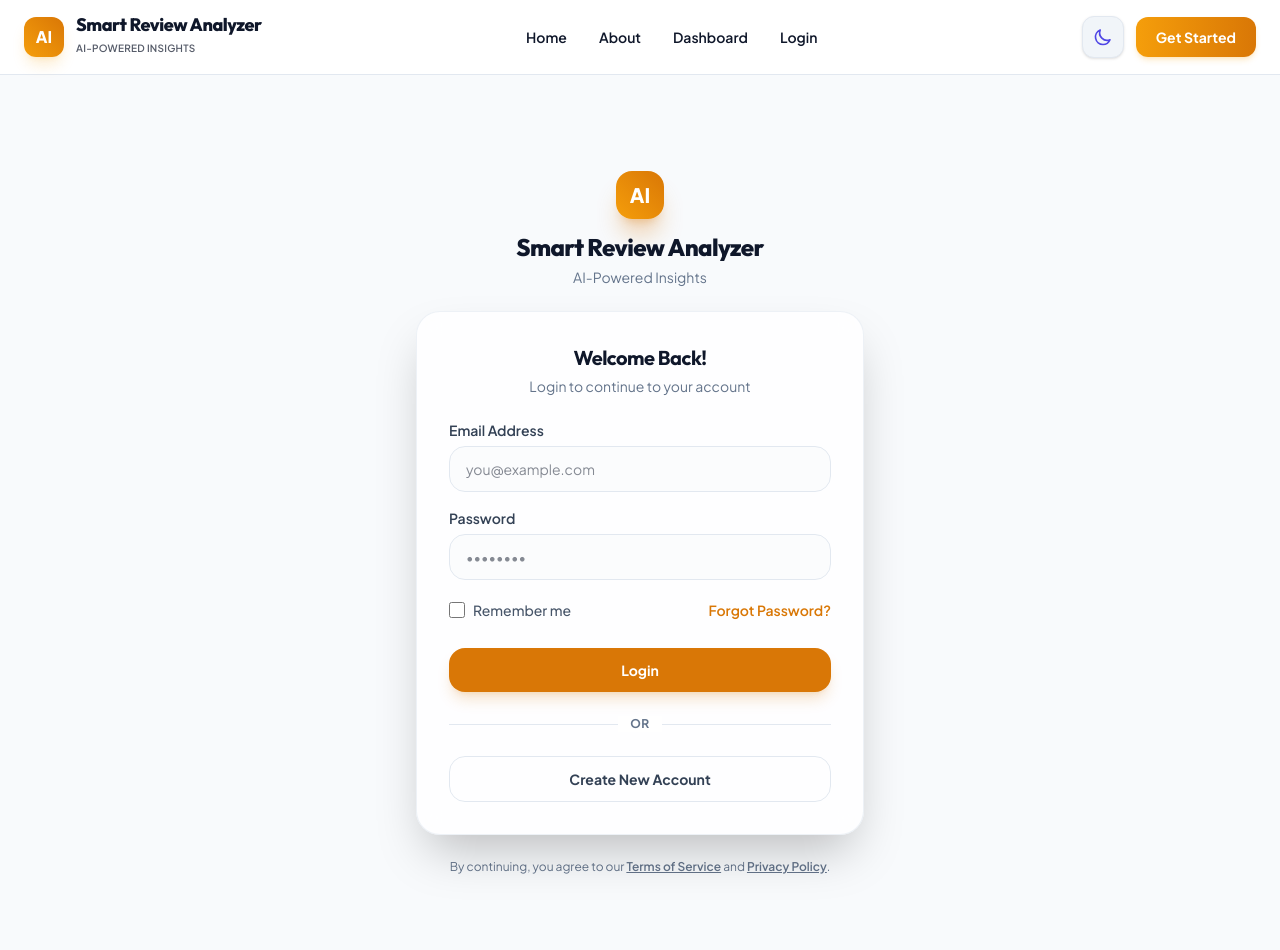
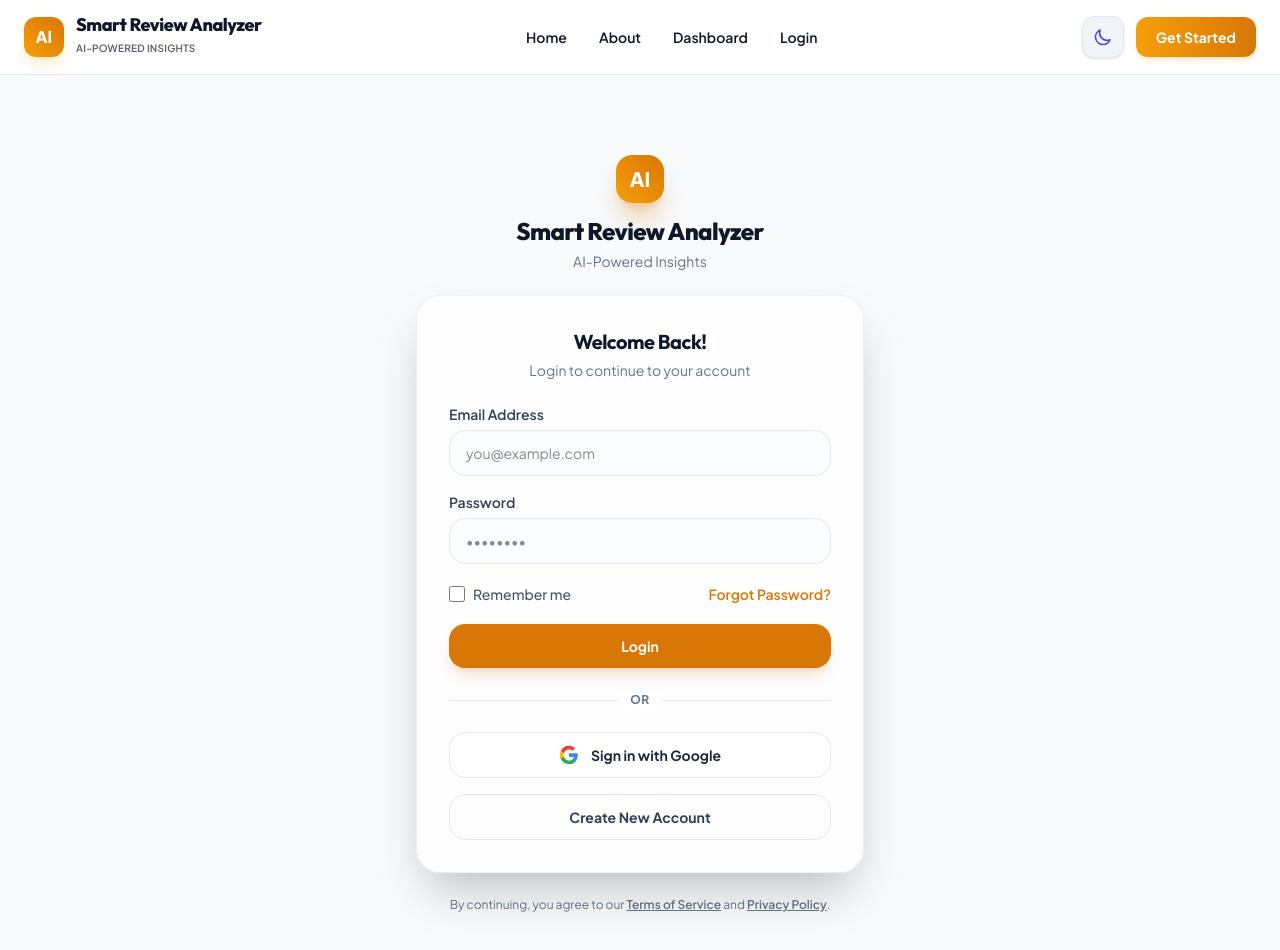
Before and after one commit to rahulsingh289/AI-Powered-Smart-Review-Analyzer, a React (Vite) app in the folder frontend/: page /login in a window 1280 px wide. Shown: the top 950 px of the page. Built offline with nearby package versions, Linux system fonts and the light colour scheme.

Commit message:
feat(frontend): integrate login UI page, dashboard navigation, and page auth verification

```diff
--- a/frontend/src/App.jsx
+++ b/frontend/src/App.jsx
@@ -10,6 +10,8 @@ import AnalyzeReviews from "./pages/AnalyzeReviews";
 import ReviewHistory from "./pages/ReviewHistory";
 import Reports from "./pages/Reports";
 import Settings from "./pages/Settings";
+import { AuthProvider } from "./context/authContext";
+import ProtectedRoute from "./components/ProtectedRoute";
 
 function App() {
   const [darkMode, setDarkMode] = useState(() => {
@@ -27,6 +29,7 @@ function App() {
   }, [darkMode]);
 
   return (
+    <AuthProvider>
       <div className={darkMode ? "min-h-screen bg-slate-950 text-slate-100" : "min-h-screen bg-slate-50 text-slate-900"}>
         <Routes>
           <Route
@@ -63,10 +66,12 @@ function App() {
           <Route
             path="/dashboard"
             element={
+              <ProtectedRoute>
                 <DashboardLayout
                   darkMode={darkMode}
                   setDarkMode={setDarkMode}
                 />
+              </ProtectedRoute>
             }
           >
             <Route
@@ -92,6 +97,7 @@ function App() {
           </Route>
         </Routes>
       </div>
+    </AuthProvider>
   );
 }
 
--- a/frontend/src/components/DashboardLayout.jsx
+++ b/frontend/src/components/DashboardLayout.jsx
@@ -1,9 +1,11 @@
 import { Link, useLocation, Outlet, useNavigate } from "react-router-dom";
 import { useState, useEffect } from "react";
+import { useAuth } from "../context/authContext";
 
 function DashboardLayout({ darkMode, setDarkMode }) {
   const location = useLocation();
   const navigate = useNavigate();
+  const { logout } = useAuth();
   const [mobileMenuOpen, setMobileMenuOpen] = useState(false);
 
   // Load user profile data from localStorage
@@ -21,6 +23,7 @@ function DashboardLayout({ darkMode, setDarkMode }) {
 
     window.addEventListener("storage", handleStorageChange);
     // Also listen for custom event when updating in same tab
+    window.dispatchEvent(new Event("profileUpdated")); // In case we need to trigger
     window.addEventListener("profileUpdated", handleStorageChange);
 
     return () => {
@@ -86,7 +89,7 @@ function DashboardLayout({ darkMode, setDarkMode }) {
   ];
 
   const handleLogout = () => {
-    navigate("/");
+    logout();
   };
 
   return (
--- a/frontend/src/pages/Dashboard.jsx
+++ b/frontend/src/pages/Dashboard.jsx
@@ -1,7 +1,9 @@
 import { useState, useEffect } from "react";
 import Loader from "../components/ui/Loader";
+import { useAuth } from "../context/authContext";
 
 function Dashboard({ darkMode }) {
+  const { apiFetch } = useAuth();
   const [stats, setStats] = useState(null);
   const [recentReviews, setRecentReviews] = useState([]);
   const [sentimentFilter, setSentimentFilter] = useState("All");
@@ -10,7 +12,7 @@ function Dashboard({ darkMode }) {
   // Fetch dashboard stats from backend REST API
   const fetchStats = async () => {
     try {
-      const response = await fetch("http://localhost:5001/api/reviews/stats");
+      const response = await apiFetch("/api/reviews/stats");
       if (response.ok) {
         const data = await response.json();
         setStats(data);
@@ -23,7 +25,7 @@ function Dashboard({ darkMode }) {
   // Fetch filtered reviews from backend REST API
   const fetchReviews = async () => {
     try {
-      const response = await fetch(`http://localhost:5001/api/reviews?sentiment=${sentimentFilter}`);
+      const response = await apiFetch(`/api/reviews?sentiment=${sentimentFilter}`);
       if (response.ok) {
         const data = await response.json();
         setRecentReviews(data.slice(0, 5)); // Limit to top 5 recent reviews for dashboard
--- a/frontend/src/pages/Login.jsx
+++ b/frontend/src/pages/Login.jsx
@@ -1,6 +1,9 @@
-import { useState } from "react";
-import { useNavigate } from "react-router-dom";
+import { useState, useEffect } from "react";
+import { useNavigate, useSearchParams } from "react-router-dom";
 import NavBar from "../components/NavBar";
+import { useAuth } from "../context/authContext";
+import { signInWithPopup } from "firebase/auth";
+import { auth, googleProvider } from "../firebase";
 
 function Login({ darkMode, setDarkMode }) {
   const [isSignUp, setIsSignUp] = useState(false);
@@ -10,18 +13,148 @@ function Login({ darkMode, setDarkMode }) {
   const [confirmPassword, setConfirmPassword] = useState("");
   const [rememberMe, setRememberMe] = useState(false);
   const [agreeTerms, setAgreeTerms] = useState(false);
+
+  // Status and Error states
+  const [error, setError] = useState("");
+  const [fieldErrors, setFieldErrors] = useState({});
+  const [success, setSuccess] = useState("");
+  const [loading, setLoading] = useState(false);
+
+  const { login, register, loginWithOAuthToken } = useAuth();
   const navigate = useNavigate();
+  const [searchParams] = useSearchParams();
 
-  const handleLogin = (e) => {
-    e.preventDefault();
-    // Simulate successful login and go to dashboard
-    navigate("/dashboard");
+  // JWT Base64 Decoder helper
+  const decodeToken = (token) => {
+    try {
+      const base64Url = token.split(".")[1];
+      const base64 = base64Url.replace(/-/g, "+").replace(/_/g, "/");
+      const jsonPayload = decodeURIComponent(
+        atob(base64)
+          .split("")
+          .map((c) => "%" + ("00" + c.charCodeAt(0).toString(16)).slice(-2))
+          .join("")
+      );
+      return JSON.parse(jsonPayload);
+    } catch (e) {
+      console.error("Failed to decode token", e);
+      return null;
+    }
   };
 
-  const handleSignUp = (e) => {
+  // Check URL query parameters for JWT on mount (OAuth Redirect callback)
+  useEffect(() => {
+    const token = searchParams.get("token");
+    const err = searchParams.get("error");
+
+    if (token) {
+      const decodedUser = decodeToken(token);
+      if (decodedUser) {
+        setSuccess("Google Authentication successful! Logging you in...");
+        setTimeout(() => {
+          loginWithOAuthToken(token, decodedUser);
+        }, 1500);
+      }
+    } else if (err) {
+      setError("Google authentication failed. Please try again.");
+    }
+  }, [searchParams]);
+
+  // Form Handlers
+  const handleLogin = async (e) => {
     e.preventDefault();
-    // Simulate successful sign up and auto login to dashboard
+    setError("");
+    setFieldErrors({});
+    setLoading(true);
+
+    try {
+      await login(email, password);
+      setSuccess("Logged in successfully! Redirecting...");
+      setTimeout(() => {
         navigate("/dashboard");
+      }, 1000);
+    } catch (err) {
+      setLoading(false);
+      if (err.status === 429) {
+        setError("Too many login attempts. Please try again after 15 minutes.");
+      } else if (err.details) {
+        setFieldErrors(err.details);
+        setError("Please correct the errors below.");
+      } else {
+        setError(err.message || "Invalid credentials. Please try again.");
+      }
+    }
+  };
+
+  const handleSignUp = async (e) => {
+    e.preventDefault();
+    setError("");
+    setFieldErrors({});
+
+    if (password !== confirmPassword) {
+      setError("Passwords do not match.");
+      return;
+    }
+
+    setLoading(true);
+
+    try {
+      await register(name, email, password);
+      setSuccess("Account registered successfully! Redirecting...");
+      setTimeout(() => {
+        navigate("/dashboard");
+      }, 1000);
+    } catch (err) {
+      setLoading(false);
+      if (err.status === 429) {
+        setError("Too many registration attempts. Please try again after 15 minutes.");
+      } else if (err.details) {
+        setFieldErrors(err.details);
+        setError("Please correct the errors below.");
+      } else {
+        setError(err.message || "Registration failed. Email might already be taken.");
+      }
+    }
+  };
+
+  // Google OAuth via Firebase popup
+  const handleGoogleOAuth = async () => {
+    setError("");
+    setFieldErrors({});
+    setLoading(true);
+    try {
+      const result = await signInWithPopup(auth, googleProvider);
+      const user = result.user;
+
+      const response = await fetch("http://localhost:5001/api/auth/google-login", {
+        method: "POST",
+        headers: {
+          "Content-Type": "application/json"
+        },
+        body: JSON.stringify({
+          email: user.email,
+          name: user.displayName || user.email.split("@")[0],
+          googleId: user.uid
+        })
+      });
+
+      const data = await response.json();
+      if (!response.ok) {
+        throw new Error(data.error || "Failed to log in with Google on backend");
+      }
+
+      setSuccess("Google Authentication successful! Logging you in...");
+      setTimeout(() => {
+        loginWithOAuthToken(data.token, data.user);
+      }, 1000);
+    } catch (err) {
+      setLoading(false);
+      if (err.code === "auth/popup-closed-by-user") {
+        setError("Google sign-in popup was closed before completion.");
+      } else {
+        setError(err.message || "Google sign-in failed. Please try again.");
+      }
+    }
   };
 
   return (
@@ -30,7 +163,7 @@ function Login({ darkMode, setDarkMode }) {
     }`}>
       <NavBar darkMode={darkMode} setDarkMode={setDarkMode} />
 
-      <div className="flex items-center justify-center p-6 py-24">
+      <div className="flex items-center justify-center p-6 py-20">
         <div className="relative w-full max-w-md">
           {/* Logo/Brand */}
           <div className="flex flex-col items-center mb-6">
@@ -45,7 +178,27 @@ function Login({ darkMode, setDarkMode }) {
           <div className={`p-8 rounded-3xl border shadow-2xl transition-all duration-300 ${
             darkMode ? "bg-slate-900/80 border-slate-800 backdrop-blur-md" : "bg-white/80 border-slate-200/60 backdrop-blur-md"
           }`}>
-          {/* Header depending on Login vs SignUp */}
+
+            {/* Status Messages */}
+            {error && (
+              <div className="mb-4 p-3 rounded-xl border border-red-500/30 bg-red-500/10 text-red-500 text-xs font-semibold flex items-center gap-2">
+                <svg className="w-4 h-4 shrink-0" fill="none" stroke="currentColor" viewBox="0 0 24 24">
+                  <path strokeLinecap="round" strokeLinejoin="round" strokeWidth="2" d="M12 9v2m0 4h.01m-6.938 4h13.856c1.54 0 2.502-1.667 1.732-3L13.732 4c-.77-1.333-2.694-1.333-3.464 0L3.34 16c-.77 1.333.192 3 1.732 3z" />
+                </svg>
+                <span>{error}</span>
+              </div>
+            )}
+
+            {success && (
+              <div className="mb-4 p-3 rounded-xl border border-emerald-500/30 bg-emerald-500/10 text-emerald-500 text-xs font-semibold flex items-center gap-2">
+                <svg className="w-4 h-4 shrink-0" fill="none" stroke="currentColor" viewBox="0 0 24 24">
+                  <path strokeLinecap="round" strokeLinejoin="round" strokeWidth="2" d="M9 12l2 2 4-4m6 2a9 9 0 11-18 0 9 9 0 0118 0z" />
+                </svg>
+                <span>{success}</span>
+              </div>
+            )}
+
+            {/* REGULAR LOGIN / SIGNUP FORMS */}
             <div className="mb-6 text-center">
               <h2 className="text-xl font-bold tracking-tight">
                 {isSignUp ? "Create an Account" : "Welcome Back!"}
@@ -69,9 +222,12 @@ function Login({ darkMode, setDarkMode }) {
                     onChange={(e) => setEmail(e.target.value)}
                     placeholder="you@example.com"
                     className={`w-full px-4 py-3 rounded-2xl border transition-all duration-200 bg-slate-50/50 dark:bg-slate-950/50 focus:outline-none focus:ring-2 focus:ring-amber-500 text-sm ${
-                    darkMode ? "border-slate-800 focus:border-amber-500 text-white" : "border-slate-200 focus:border-amber-500 text-slate-900"
+                      darkMode ? "border-slate-800 text-white" : "border-slate-200 text-slate-900"
                     }`}
                   />
+                  {fieldErrors.email && (
+                    <p className="text-red-500 text-xs mt-1 font-semibold">{fieldErrors.email[0]}</p>
+                  )}
                 </div>
 
                 <div>
@@ -85,9 +241,12 @@ function Login({ darkMode, setDarkMode }) {
                     onChange={(e) => setPassword(e.target.value)}
                     placeholder="••••••••"
                     className={`w-full px-4 py-3 rounded-2xl border transition-all duration-200 bg-slate-50/50 dark:bg-slate-950/50 focus:outline-none focus:ring-2 focus:ring-amber-500 text-sm ${
-                    darkMode ? "border-slate-800 focus:border-amber-500 text-white" : "border-slate-200 focus:border-amber-500 text-slate-900"
+                      darkMode ? "border-slate-800 text-white" : "border-slate-200 text-slate-900"
                     }`}
                   />
+                  {fieldErrors.password && (
+                    <p className="text-red-500 text-xs mt-1 font-semibold">{fieldErrors.password[0]}</p>
+                  )}
                 </div>
 
                 <div className="flex items-center justify-between text-sm py-1">
@@ -107,9 +266,14 @@ function Login({ darkMode, setDarkMode }) {
 
                 <button
                   type="submit"
-                className="w-full bg-amber-600 hover:bg-amber-700 text-white font-bold py-3 px-4 rounded-2xl transition duration-200 shadow-lg shadow-amber-600/20 active:scale-[0.98] mt-2 text-sm cursor-pointer"
+                  disabled={loading}
+                  className="w-full bg-amber-600 hover:bg-amber-700 text-white font-bold py-3 px-4 rounded-2xl transition duration-200 shadow-lg shadow-amber-600/20 active:scale-[0.98] mt-2 text-sm cursor-pointer flex items-center justify-center gap-2"
                 >
-                Login
+                  {loading ? (
+                    <div className="w-5 h-5 border-2 border-white/30 border-t-white rounded-full animate-spin"></div>
+                  ) : (
+                    "Login"
+                  )}
                 </button>
               </form>
             ) : (
@@ -126,9 +290,12 @@ function Login({ darkMode, setDarkMode }) {
                     onChange={(e) => setName(e.target.value)}
                     placeholder="John Doe"
                     className={`w-full px-4 py-3 rounded-2xl border transition-all duration-200 bg-slate-50/50 dark:bg-slate-950/50 focus:outline-none focus:ring-2 focus:ring-amber-500 text-sm ${
-                    darkMode ? "border-slate-800 focus:border-amber-500 text-white" : "border-slate-200 focus:border-amber-500 text-slate-900"
+                      darkMode ? "border-slate-800 text-white" : "border-slate-200 text-slate-900"
                     }`}
                   />
+                  {fieldErrors.name && (
+                    <p className="text-red-500 text-xs mt-1 font-semibold">{fieldErrors.name[0]}</p>
+                  )}
                 </div>
 
                 <div>
@@ -142,9 +309,12 @@ function Login({ darkMode, setDarkMode }) {
                     onChange={(e) => setEmail(e.target.value)}
                     placeholder="you@example.com"
                     className={`w-full px-4 py-3 rounded-2xl border transition-all duration-200 bg-slate-50/50 dark:bg-slate-950/50 focus:outline-none focus:ring-2 focus:ring-amber-500 text-sm ${
-                    darkMode ? "border-slate-800 focus:border-amber-500 text-white" : "border-slate-200 focus:border-amber-500 text-slate-900"
+                      darkMode ? "border-slate-800 text-white" : "border-slate-200 text-slate-900"
                     }`}
                   />
+                  {fieldErrors.email && (
+                    <p className="text-red-500 text-xs mt-1 font-semibold">{fieldErrors.email[0]}</p>
+                  )}
                 </div>
 
                 <div>
@@ -158,9 +328,12 @@ function Login({ darkMode, setDarkMode }) {
                     onChange={(e) => setPassword(e.target.value)}
                     placeholder="••••••••"
                     className={`w-full px-4 py-3 rounded-2xl border transition-all duration-200 bg-slate-50/50 dark:bg-slate-950/50 focus:outline-none focus:ring-2 focus:ring-amber-500 text-sm ${
-                    darkMode ? "border-slate-800 focus:border-amber-500 text-white" : "border-slate-200 focus:border-amber-500 text-slate-900"
+                      darkMode ? "border-slate-800 text-white" : "border-slate-200 text-slate-900"
                     }`}
                   />
+                  {fieldErrors.password && (
+                    <p className="text-red-500 text-xs mt-1 font-semibold">{fieldErrors.password[0]}</p>
+                  )}
                 </div>
 
                 <div>
@@ -174,7 +347,7 @@ function Login({ darkMode, setDarkMode }) {
                     onChange={(e) => setConfirmPassword(e.target.value)}
                     placeholder="••••••••"
                     className={`w-full px-4 py-3 rounded-2xl border transition-all duration-200 bg-slate-50/50 dark:bg-slate-950/50 focus:outline-none focus:ring-2 focus:ring-amber-500 text-sm ${
-                    darkMode ? "border-slate-800 focus:border-amber-500 text-white" : "border-slate-200 focus:border-amber-500 text-slate-900"
+                      darkMode ? "border-slate-800 text-white" : "border-slate-200 text-slate-900"
                     }`}
                   />
                 </div>
@@ -196,13 +369,19 @@ function Login({ darkMode, setDarkMode }) {
 
                 <button
                   type="submit"
-                className="w-full bg-amber-600 hover:bg-amber-700 text-white font-bold py-3 px-4 rounded-2xl transition duration-200 shadow-lg shadow-amber-600/20 active:scale-[0.98] mt-2 text-sm cursor-pointer"
+                  disabled={loading}
+                  className="w-full bg-amber-600 hover:bg-amber-700 text-white font-bold py-3 px-4 rounded-2xl transition duration-200 shadow-lg shadow-amber-600/20 active:scale-[0.98] mt-2 text-sm cursor-pointer flex items-center justify-center gap-2"
                 >
-                Sign Up
+                  {loading ? (
+                    <div className="w-5 h-5 border-2 border-white/30 border-t-white rounded-full animate-spin"></div>
+                  ) : (
+                    "Sign Up"
+                  )}
                 </button>
               </form>
             )}
 
+            {/* Divider */}
             <div className="relative my-6 flex items-center justify-center">
               <div className="absolute inset-0 flex items-center">
                 <div className="w-full border-t border-slate-200 dark:border-slate-800"></div>
@@ -210,6 +389,39 @@ function Login({ darkMode, setDarkMode }) {
               <span className="relative bg-white dark:bg-slate-900 px-3 text-xs text-slate-500 dark:text-slate-400 uppercase font-bold tracking-wider">
                 or
               </span>
+            </div>
+
+            {/* Google OAuth (Full Width) */}
+            <div className="mb-4">
+              <button
+                type="button"
+                onClick={handleGoogleOAuth}
+                className={`w-full flex items-center justify-center gap-3 py-3 px-4 rounded-2xl border text-sm font-bold transition duration-200 hover:bg-slate-50 dark:hover:bg-slate-800 active:scale-[0.98] cursor-pointer ${
+                  darkMode
+                    ? "border-slate-800 text-slate-100 bg-slate-950/20"
+                    : "border-slate-200 text-slate-800 bg-white"
+                }`}
+              >
+                <svg className="w-5 h-5 shrink-0" viewBox="0 0 24 24" fill="currentColor">
+                  <path
+                    d="M22.56 12.25c0-.78-.07-1.53-.2-2.25H12v4.26h5.92c-.26 1.37-1.04 2.53-2.21 3.31v2.77h3.57c2.08-1.92 3.28-4.74 3.28-8.09z"
+                    fill="#4285F4"
+                  />
+                  <path
+                    d="M12 23c2.97 0 5.46-.98 7.28-2.66l-3.57-2.77c-.98.66-2.23 1.06-3.71 1.06-2.86 0-5.29-1.93-6.16-4.53H2.18v2.84C3.99 20.53 7.7 23 12 23z"
+                    fill="#34A853"
+                  />
+                  <path
+                    d="M5.84 14.09c-.22-.66-.35-1.36-.35-2.09s.13-1.43.35-2.09V7.06H2.18C1.43 8.55 1 10.22 1 12s.43 3.45 1.18 4.94l2.85-2.22.81-.63z"
+                    fill="#FBBC05"
+                  />
+                  <path
+                    d="M12 5.38c1.62 0 3.06.56 4.21 1.64l3.15-3.15C17.45 2.09 14.97 1 12 1 7.7 1 3.99 3.47 2.18 7.06l3.66 2.84c.87-2.6 3.3-4.53 6.16-4.53z"
+                    fill="#EA4335"
+                  />
+                </svg>
+                Sign in with Google
+              </button>
             </div>
 
             <button
--- a/frontend/src/pages/Reports.jsx
+++ b/frontend/src/pages/Reports.jsx
@@ -1,7 +1,9 @@
 import { useState, useEffect } from "react";
 import Loader from "../components/ui/Loader";
+import { useAuth } from "../context/authContext";
 
 function Reports({ darkMode }) {
+  const { apiFetch } = useAuth();
   const [dateRange, setDateRange] = useState("30-days");
   const [reviews, setReviews] = useState([]);
   const [loading, setLoading] = useState(true);
@@ -14,7 +16,7 @@ function Reports({ darkMode }) {
   // Fetch all reviews from backend API to compute live report stats
   const fetchAllReviews = async () => {
     try {
-      const response = await fetch("http://localhost:5001/api/reviews");
+      const response = await apiFetch("/api/reviews");
       if (response.ok) {
         const data = await response.json();
         setReviews(data);
```
Also changed, not shown: frontend/src/pages/AnalyzeReviews.jsx (+3 -4 lines), frontend/src/pages/ReviewHistory.jsx (+5 -6 lines), frontend/src/pages/Settings.jsx (+4 -4 lines). Lines whose indentation alone changed are shown as unchanged.
